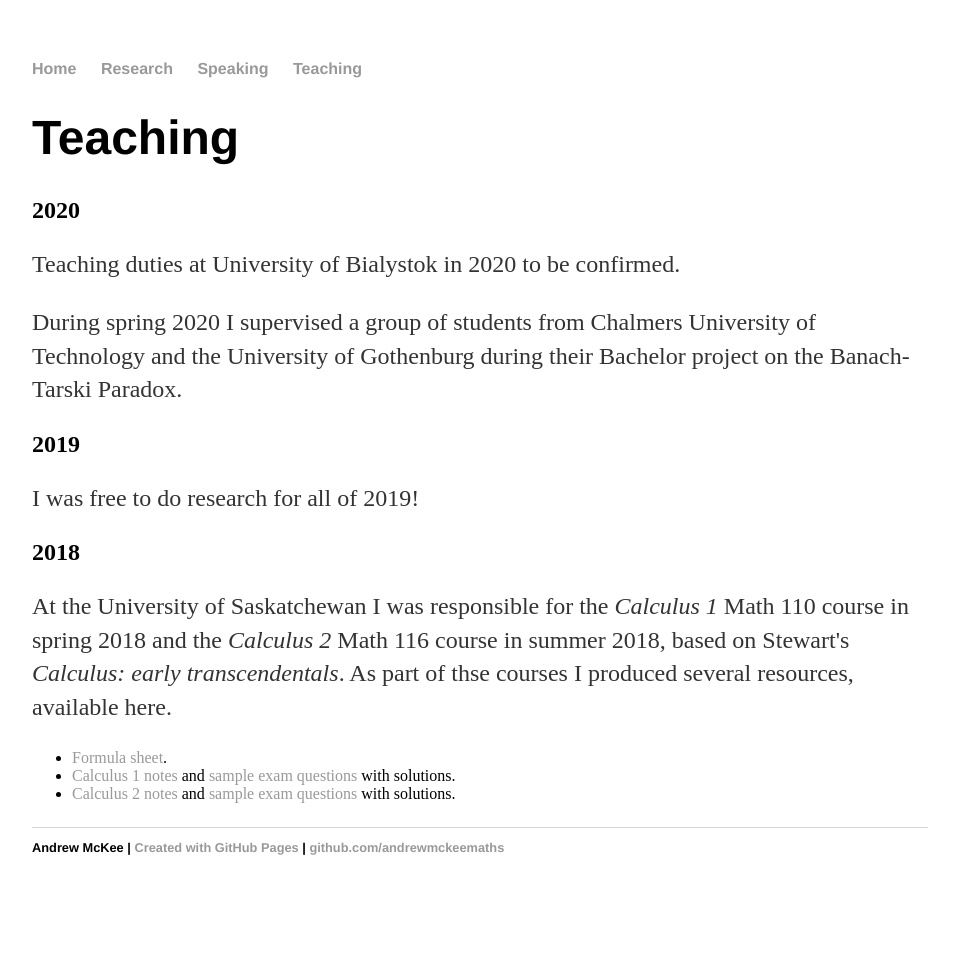
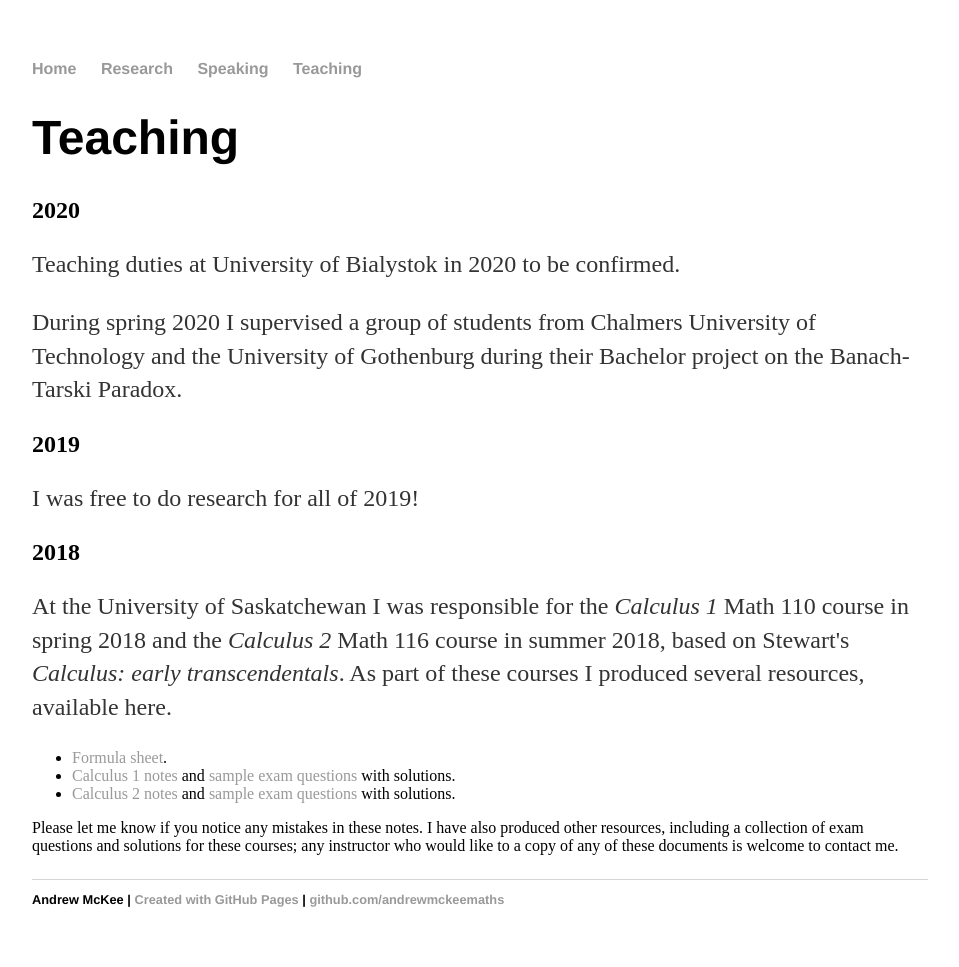
Before and after one commit to andrewmckeemaths/andrewmckeemaths.github.io, a Jekyll site: the page built from teaching/index.html, in a window 1280 px wide. Shown: the whole page, without its empty margins (160-1119 px from the left). Built offline with Jekyll 4.4.1, drawn with Linux system fonts in a browser that asks for light colours; before the commit the page ends 915 px from its top, so only the background shows below that.

Commit message:
Update index.html

```diff
--- a/teaching/index.html
+++ b/teaching/index.html
@@ -17,10 +17,11 @@ title: Andrew McKee
 
 <h2>2018</h2>
 
-<p>At the University of Saskatchewan I was responsible for the <em>Calculus 1</em> Math 110 course in spring 2018 and the <em>Calculus 2</em> Math 116 course in summer 2018, based on Stewart's <em>Calculus: early transcendentals</em>. As part of thse courses I produced several resources, available here.
+<p>At the University of Saskatchewan I was responsible for the <em>Calculus 1</em> Math 110 course in spring 2018 and the <em>Calculus 2</em> Math 116 course in summer 2018, based on Stewart's <em>Calculus: early transcendentals</em>. As part of these courses I produced several resources, available here.
   <ul>
     <li><a href="UofSteaching/FormulaSheet.pdf" target="_blank">Formula sheet</a>.</li>
     <li><a href="UofSteaching/Calc1Summary.pdf" target="_blank">Calculus 1 notes</a> and <a href="UofSteaching/Calc1SampleExamQus.pdf" target="_blank">sample exam questions</a> with solutions.</li>
     <li><a href="UofSteaching/Calc2Summary.pdf" target="_blank">Calculus 2 notes</a> and <a href="UofSteaching/Calc2SampleExamQus.pdf" target="_blank">sample exam questions</a> with solutions.</li>
   </ul>
+Please let me know if you notice any mistakes in these notes. I have also produced other resources, including a collection of exam questions and solutions for these courses; any instructor who would like to a copy of any of these documents is welcome to contact me.
 </p>
```
